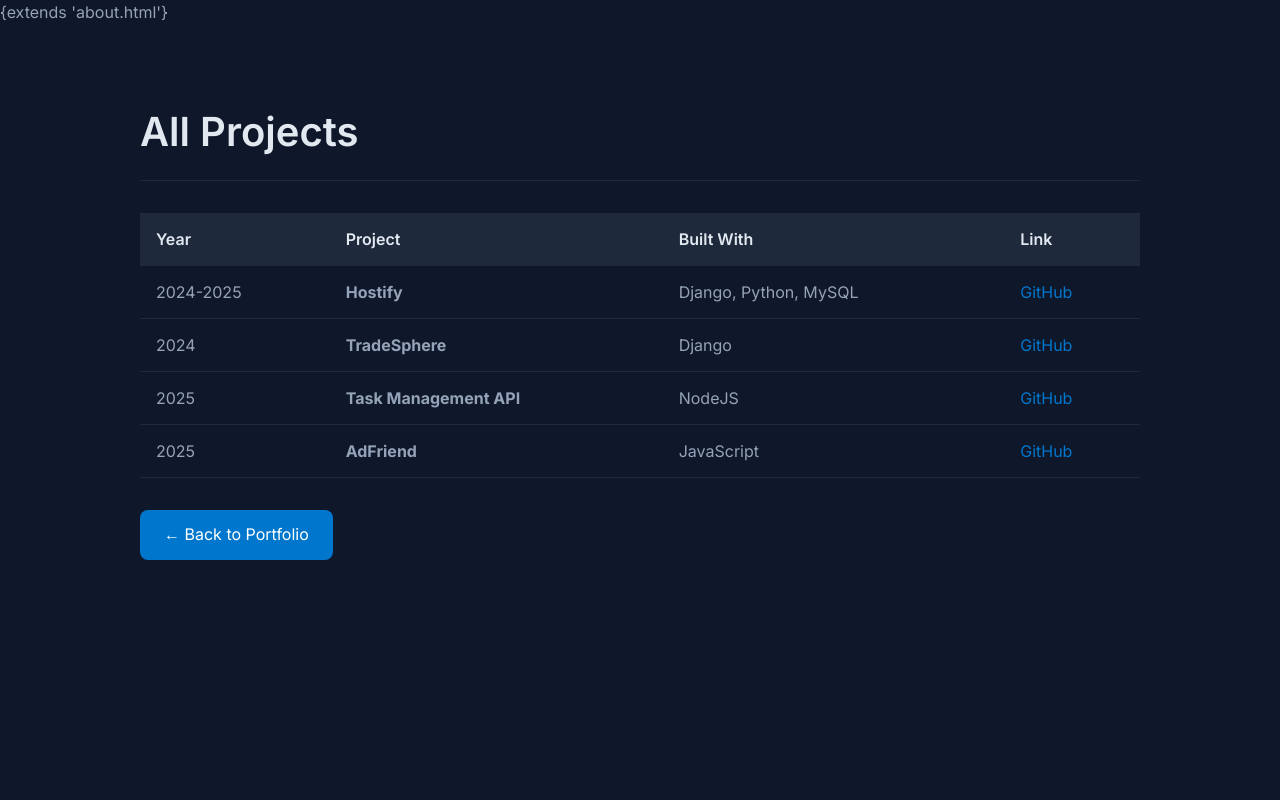
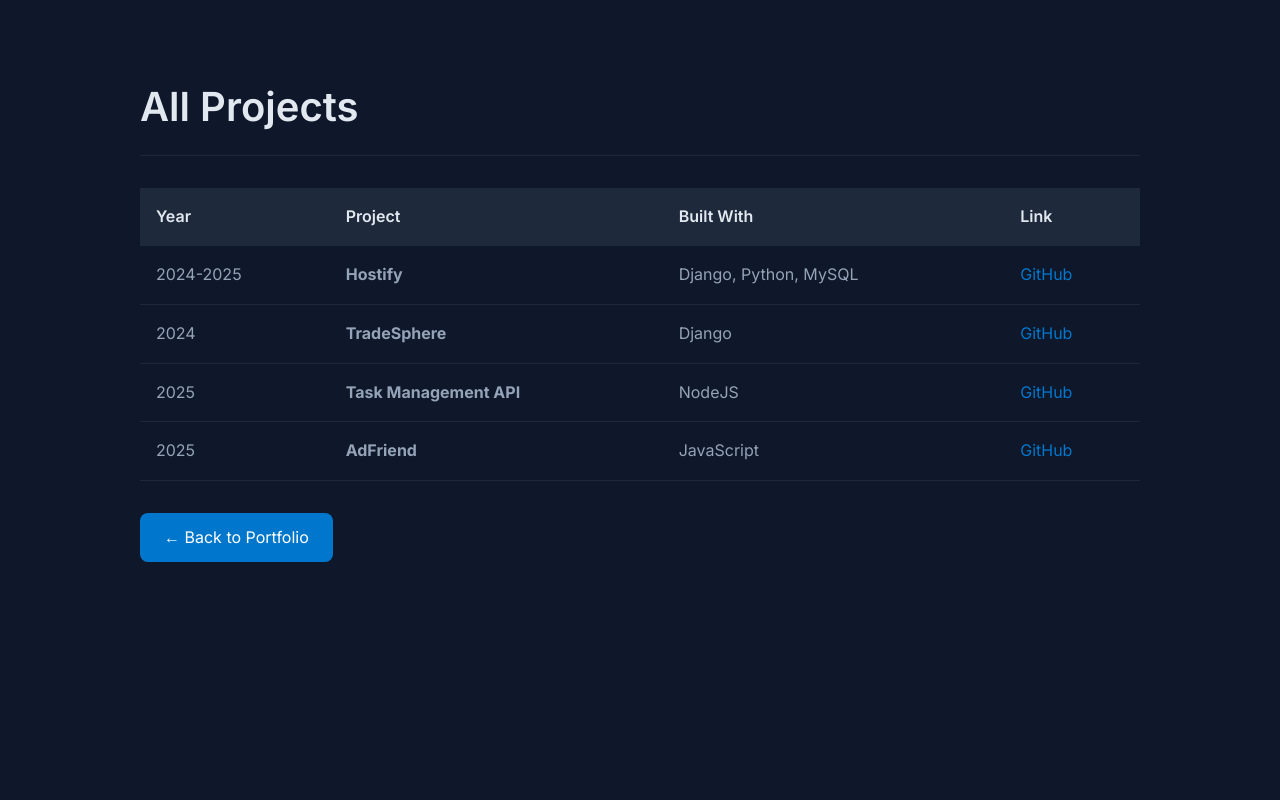
Before and after one commit to patrickodeh1/myportfweb, a Django app: page /all-projects/ in a window 1280 px wide. Run offline with Django 5.2, Linux system fonts and the light colour scheme.

Commit message:
updated project details

```diff
--- a/templates/all-projects.html
+++ b/templates/all-projects.html
@@ -1,4 +1,3 @@
-{extends 'about.html'}
 {% load static %}
 <!DOCTYPE html>
 <html lang="en">
```
